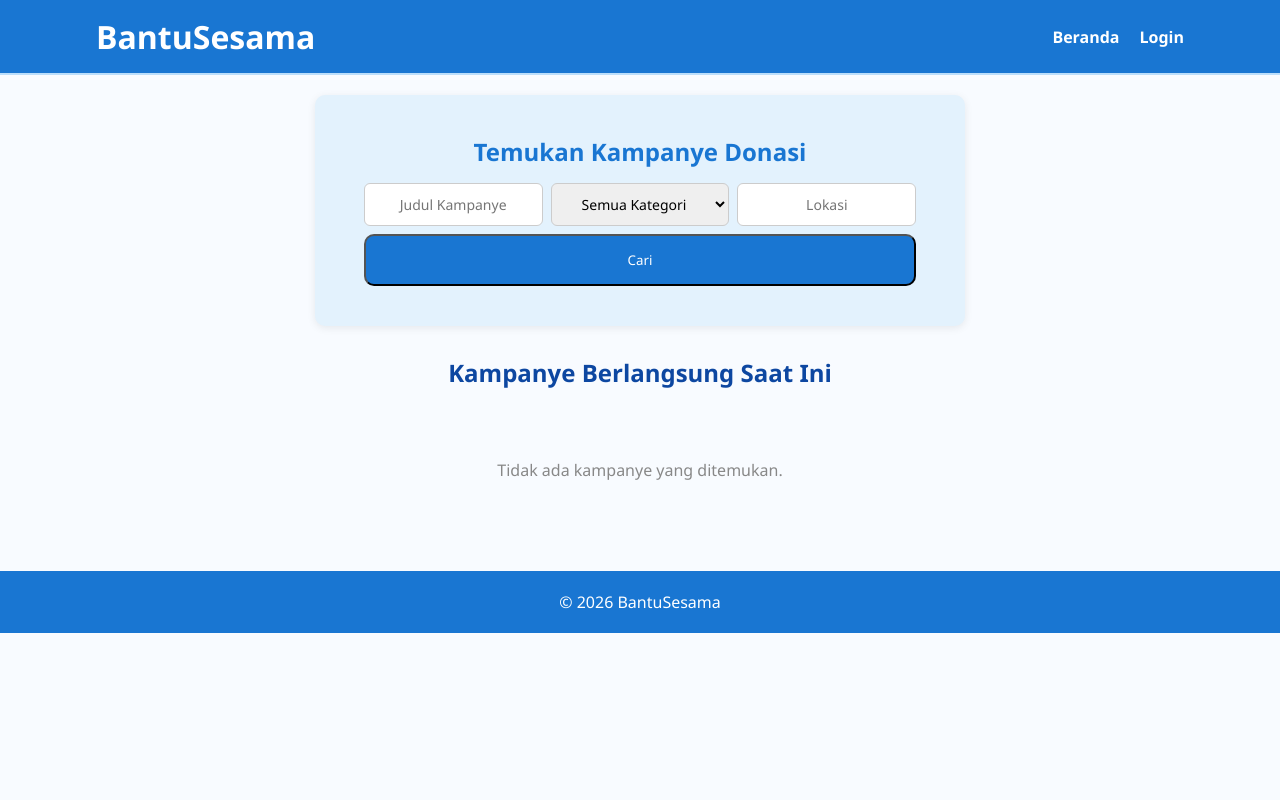
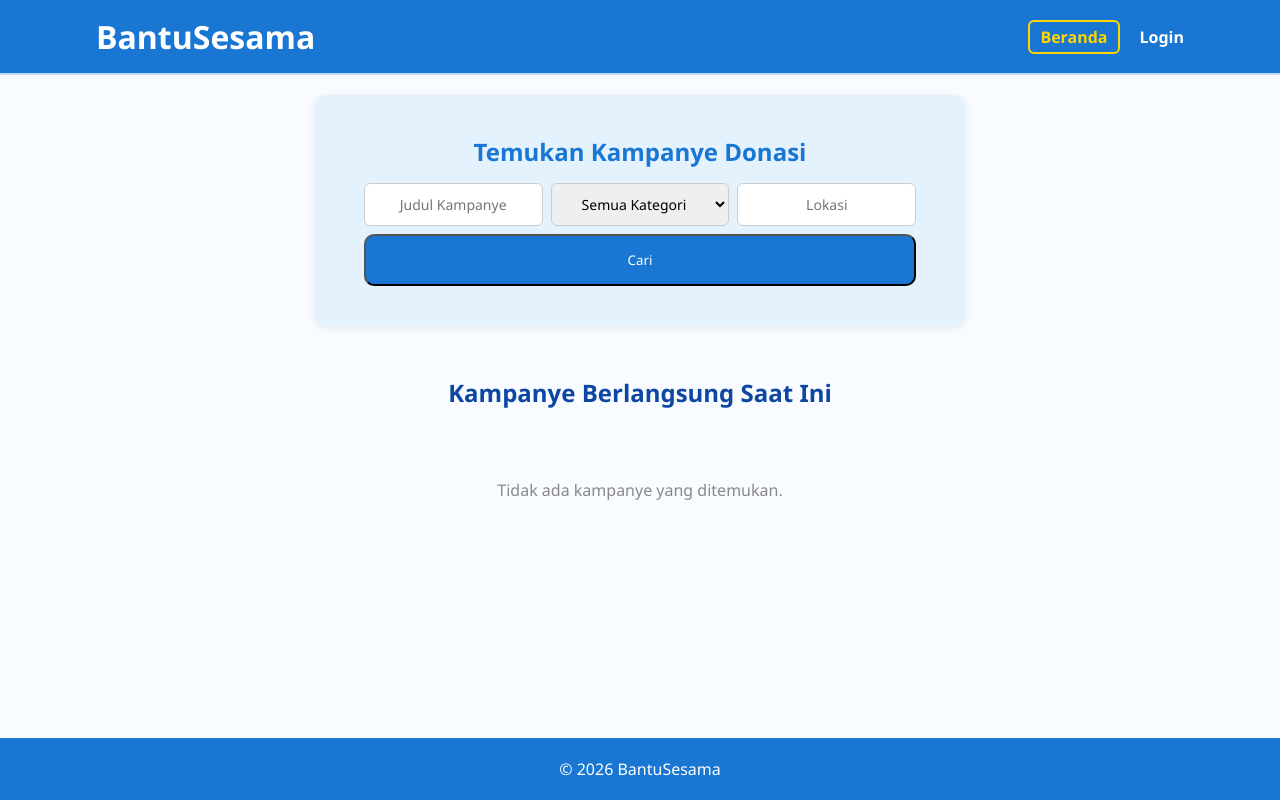
Before and after one commit to indiraamn/crowdfunding-mini-project-1, a PHP site: page / in a window 1280 px wide. Run offline with PHP 8.4, Linux system fonts and the light colour scheme; data that the repository does not hold is empty.

Commit message:
perbaiki footer & style page aktif

```diff
--- a/css/style.css
+++ b/css/style.css
@@ -9,6 +9,13 @@
 body {
     background-color: #f8fbff;
     color: #333;
+    min-height: 100vh;
+    display: flex;
+    flex-direction: column;
+}
+
+main {
+    flex: 1;
 }
 
 .container {
@@ -51,6 +58,13 @@ nav a {
     text-decoration: none;
     color: white;
     font-weight: bold;
+}
+
+nav a.active {
+    border: 2px solid #FFD600;
+    border-radius: 6px;
+    padding: 4px 10px;
+    color: #FFD600;
 }
 
 /* ===== SEARCH ===== */
@@ -120,6 +134,8 @@ nav a {
     box-shadow: 0 4px 8px rgba(0,0,0,0.1);
     overflow: hidden;
     transition: 0.2s;
+    display: flex;
+    flex-direction: column;
 }
 
 .campaign-card:hover {
@@ -136,6 +152,7 @@ nav a {
     padding: 15px;
     display: flex;
     flex-direction: column;
+    flex: 1;
 }
 
 .category {
@@ -170,8 +187,9 @@ nav a {
 .btn-detail {
     border: 1px solid #2196F3;
     color: #2196F3;
-    margin-top: 20px;
+    margin-top: auto;
     margin-bottom: 0;
+    display: block;
 }
 
 .btn-donasi-quick {
@@ -431,7 +449,13 @@ footer {
     color: white;
     text-align: center;
     padding: 20px 0;
-    margin-top: 50px;
+    margin-top: auto;
+}
+
+/* ===== SAPAAN USER DI HEADER ===== */
+nav span {
+    color: #FFD600;
+    font-weight: bold;
 }
 
 .table-wrapper {
--- a/index.php
+++ b/index.php
@@ -74,7 +74,7 @@ while ($row = mysqli_fetch_assoc($result)) {
             <h1 class="logo">Bantu<span>Sesama</span></h1>
             <nav>
     <ul>
-        <li><a href="index.php">Beranda</a></li>
+        <li><a href="index.php" class="active">Beranda</a></li>
 
         <?php if (isset($_SESSION["donatur_id"])): ?>
              <li><a href="riwayat_donasi.php">Riwayat Donasi</a></li>
--- a/koneksi.php
+++ b/koneksi.php
@@ -3,7 +3,7 @@ $host   = "127.0.0.1";
 $dbname = "crowdfunding";
 $user   = "root";
 $pass   = "";
-$port   = 3307;
+$port   = 3306;
 
 $conn = new mysqli($host, $user, $pass, $dbname, $port);
 
```
